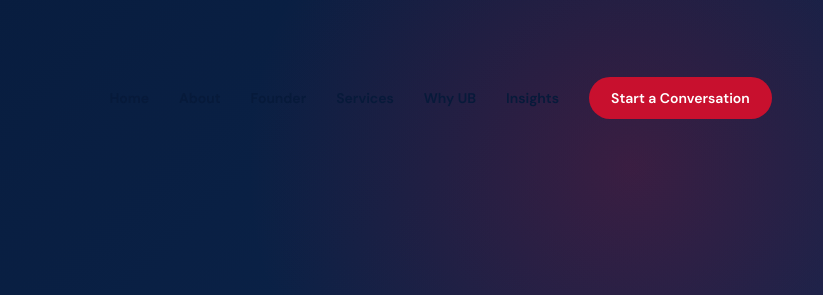
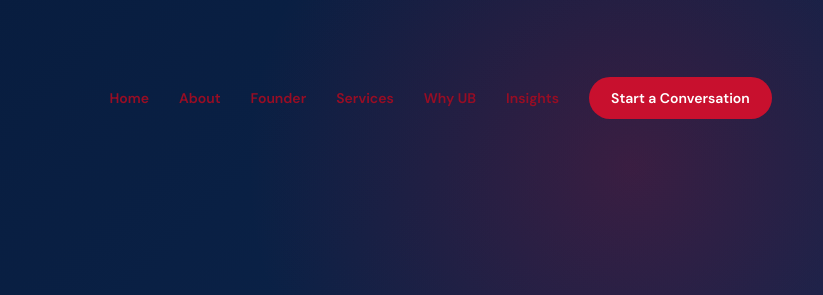
Before and after one commit to Shivbkote/UB, a plain HTML site: page index.html in a window 1280 px wide. Shown: the top 295 px of the page, 457-1280 px from the left. Drawn offline with nearby package versions, Linux system fonts and the light colour scheme; a web font is replaced by a local one.

Commit message:
Update style.css

```diff
--- a/css/style.css
+++ b/css/style.css
@@ -206,7 +206,7 @@ p {
 }
 
 .nav-menu a {
-    color: var(--navy);
+    color: var(--red-dark);
     font-size: 14px;
     font-weight: 600;
     transition: var(--transition);
@@ -261,7 +261,7 @@ p {
 
     width: 22px;
     height: 4px;
-   gap: ;
+
 
     margin: 4px;
 
```
